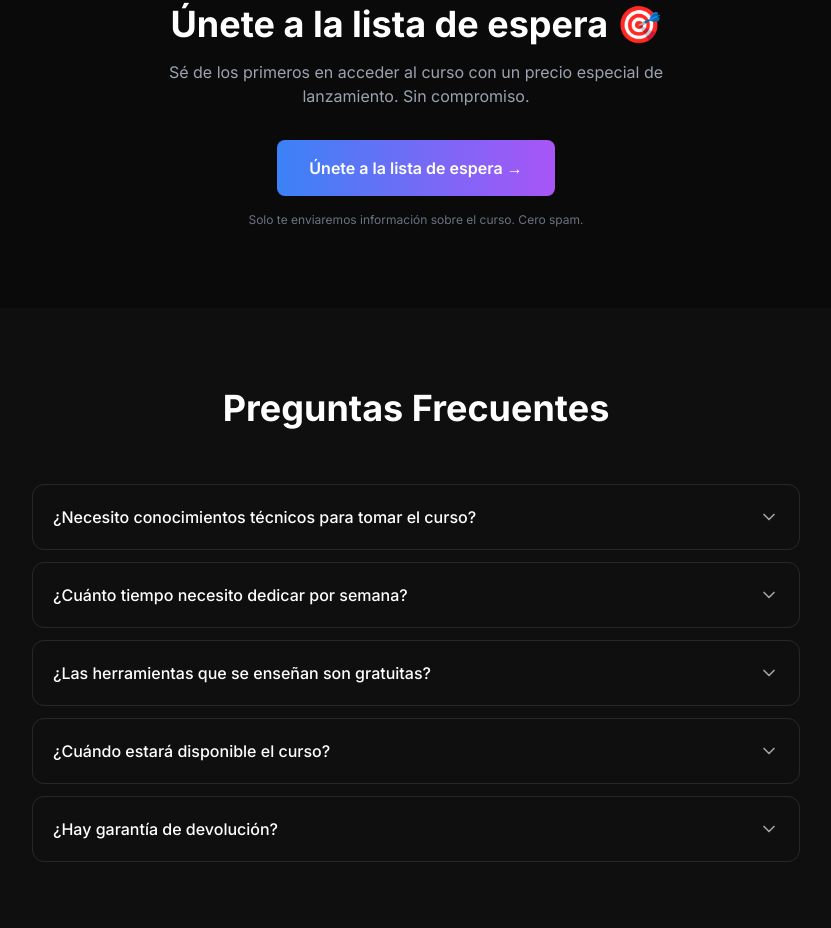
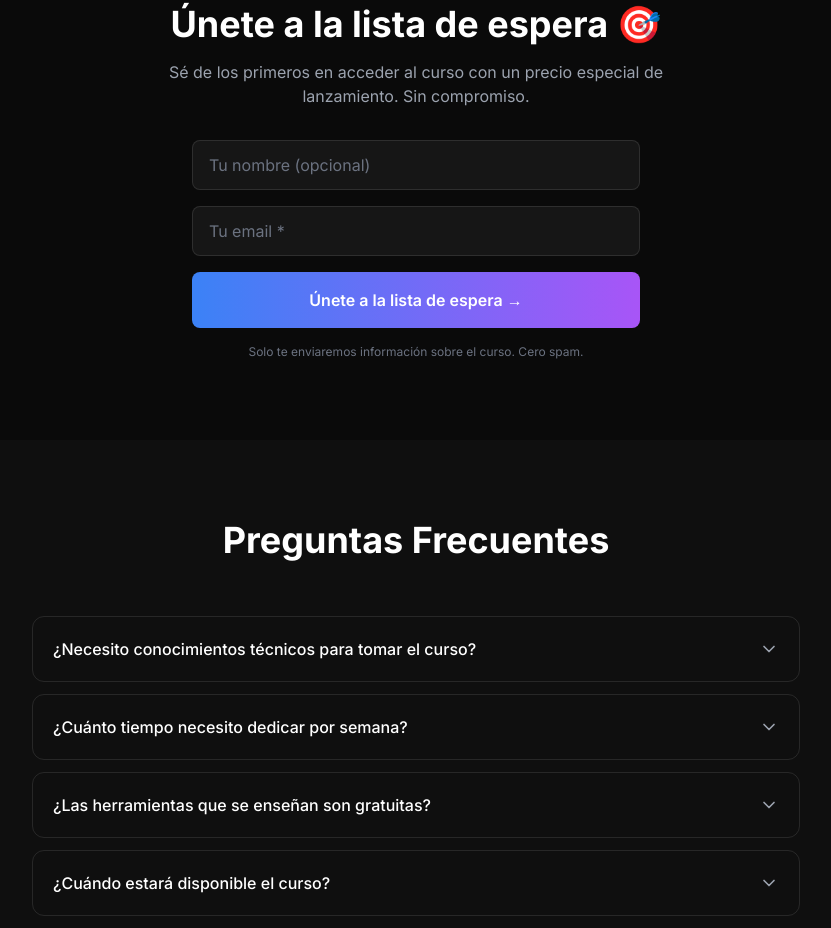
Before and after one commit to Brainopenclaw/pixelabai-coming-soon, a Next.js app: page /curso in a window 1280 px wide. Shown: the part 2207-3135 px from the top of the page, without its empty margins (224-1055 px from the left). Built offline with nearby package versions, Linux system fonts and the light colour scheme.

Commit message:
feat: replace curso waitlist link with inline form (#44) (#45)
Co-authored-by: Pixelflow Bot <bot@pixelabai.com>

```diff
--- a/src/app/curso/page.tsx
+++ b/src/app/curso/page.tsx
@@ -1,8 +1,6 @@
 "use client";
 
-import Link from "next/link";
-
-import { useState } from "react";
+import { useState, FormEvent } from "react";
 import { motion, AnimatePresence } from "framer-motion";
 import { ChevronDown, Clock, CheckCircle2, AlertCircle, Zap } from "lucide-react";
 import JsonLd from "@/components/JsonLd";
@@ -83,6 +81,92 @@ function FAQItem({ q, a }: { q: string; a: string }) {
   );
 }
 
+function WaitlistForm() {
+  const [email, setEmail] = useState("");
+  const [firstName, setFirstName] = useState("");
+  const [loading, setLoading] = useState(false);
+  const [success, setSuccess] = useState(false);
+  const [error, setError] = useState("");
+
+  async function handleSubmit(e: FormEvent) {
+    e.preventDefault();
+    setError("");
+
+    if (!email) {
+      setError("El email es obligatorio.");
+      return;
+    }
+    if (!/^[^\s@]+@[^\s@]+\.[^\s@]+$/.test(email)) {
+      setError("Por favor ingresa un email válido.");
+      return;
+    }
+
+    setLoading(true);
+    try {
+      const res = await fetch("/api/waitlist", {
+        method: "POST",
+        headers: { "Content-Type": "application/json" },
+        body: JSON.stringify({ email, firstName: firstName || undefined }),
+      });
+      if (!res.ok) {
+        const data = await res.json().catch(() => ({}));
+        throw new Error(data.error || "Error al registrarte. Inténtalo de nuevo.");
+      }
+      setSuccess(true);
+      setEmail("");
+      setFirstName("");
+    } catch (err) {
+      setError(err instanceof Error ? err.message : "Error al registrarte. Inténtalo de nuevo.");
+    } finally {
+      setLoading(false);
+    }
+  }
+
+  if (success) {
+    return (
+      <div className="bg-green-500/10 border border-green-500/30 rounded-xl p-6 text-center">
+        <CheckCircle2 className="w-8 h-8 text-green-400 mx-auto mb-3" />
+        <p className="text-green-300 font-medium">
+          ¡Gracias! Te avisaremos cuando el curso esté listo con el precio especial de lanzamiento.
+        </p>
+      </div>
+    );
+  }
+
+  return (
+    <form onSubmit={handleSubmit} className="space-y-4 max-w-md mx-auto">
+      <input
+        type="text"
+        placeholder="Tu nombre (opcional)"
+        value={firstName}
+        onChange={(e) => setFirstName(e.target.value)}
+        className="w-full px-4 py-3 bg-white/5 border border-white/10 rounded-lg text-white placeholder-gray-500 focus:outline-none focus:border-blue-500/50 transition-colors"
+      />
+      <input
+        type="email"
+        placeholder="Tu email *"
+        required
+        value={email}
+        onChange={(e) => setEmail(e.target.value)}
+        className="w-full px-4 py-3 bg-white/5 border border-white/10 rounded-lg text-white placeholder-gray-500 focus:outline-none focus:border-blue-500/50 transition-colors"
+      />
+      {error && (
+        <p className="text-red-400 text-sm flex items-center gap-2">
+          <AlertCircle className="w-4 h-4 flex-shrink-0" />
+          {error}
+        </p>
+      )}
+      <button
+        type="submit"
+        disabled={loading}
+        className="w-full px-8 py-4 bg-gradient-to-r from-blue-500 to-purple-500 text-white font-semibold rounded-lg hover:opacity-90 transition-opacity disabled:opacity-60 disabled:cursor-not-allowed"
+      >
+        {loading ? "Registrando..." : "Únete a la lista de espera →"}
+      </button>
+    </form>
+  );
+}
+
 export default function CursoPage() {
   return (
     <main className="min-h-screen bg-[#0a0a0a]">
@@ -158,11 +242,7 @@ export default function CursoPage() {
         <motion.div initial="hidden" whileInView="visible" viewport={{ once: true }} variants={fadeUp} transition={{ duration: 0.6 }} className="max-w-lg mx-auto text-center">
           <h2 className="text-3xl md:text-4xl font-bold mb-4">Únete a la lista de espera 🎯</h2>
           <p className="text-gray-400 mb-8">Sé de los primeros en acceder al curso con un precio especial de lanzamiento. Sin compromiso.</p>
-          <Link href="/#email-capture"
-            className="inline-block px-8 py-4 bg-gradient-to-r from-blue-500 to-purple-500 text-white font-semibold rounded-lg hover:opacity-90 transition-opacity"
-          >
-            Únete a la lista de espera →
-          </Link>
+          <WaitlistForm />
           <p className="text-xs text-gray-500 mt-4">Solo te enviaremos información sobre el curso. Cero spam.</p>
         </motion.div>
       </section>
```
